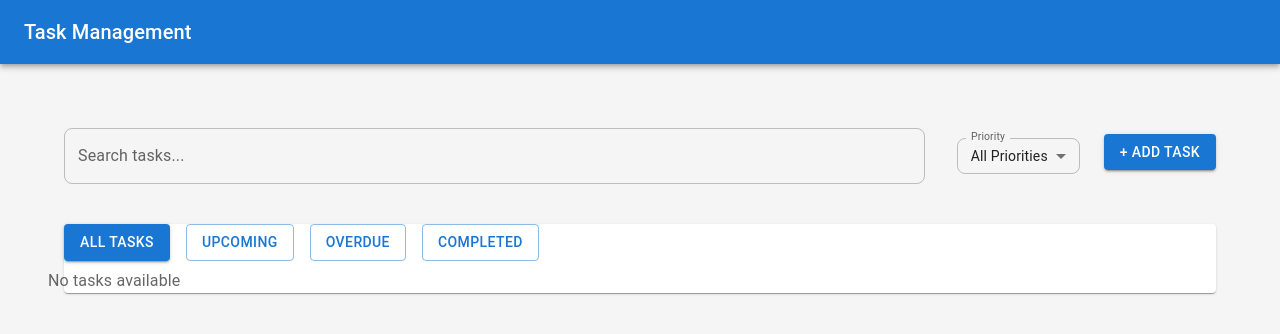
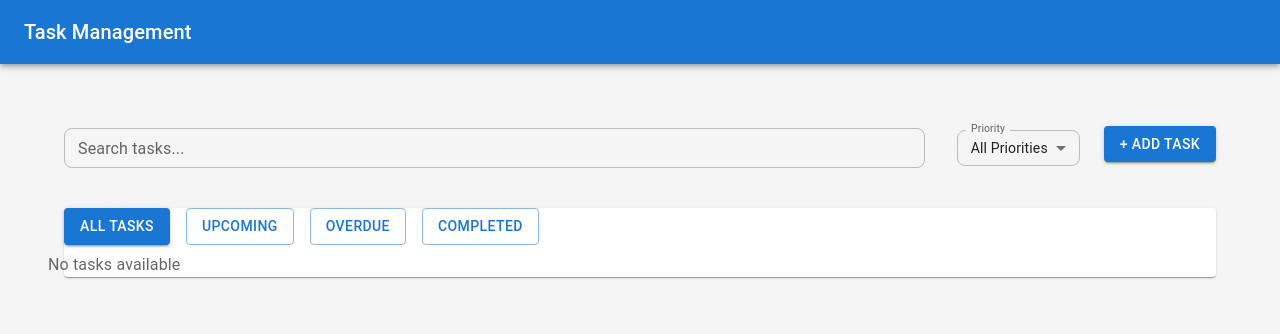
Before and after one commit to w3yogesh/EliteFit-ai-task, a React (Create React App) app: page / in a window 1280 px wide. Shown: the top 334 px of the page. Built offline with nearby package versions, Linux system fonts and the light colour scheme; the HTML template or start-up script is replaced by a standard one.

Commit message:
search functionality added

```diff
--- a/src/components/SearchBar.jsx
+++ b/src/components/SearchBar.jsx
@@ -3,8 +3,13 @@ import { TextField } from '@mui/material';
 
 const SearchBar = ({ searchQuery, setSearchQuery }) => (
   <TextField
+  sx={{
+    flexGrow: 1,
+    mr: 2
+  }}
     label="Search tasks..."
     variant="outlined"
+    size='small'
     value={searchQuery}
     onChange={(e) => setSearchQuery(e.target.value)}
     fullWidth
```
